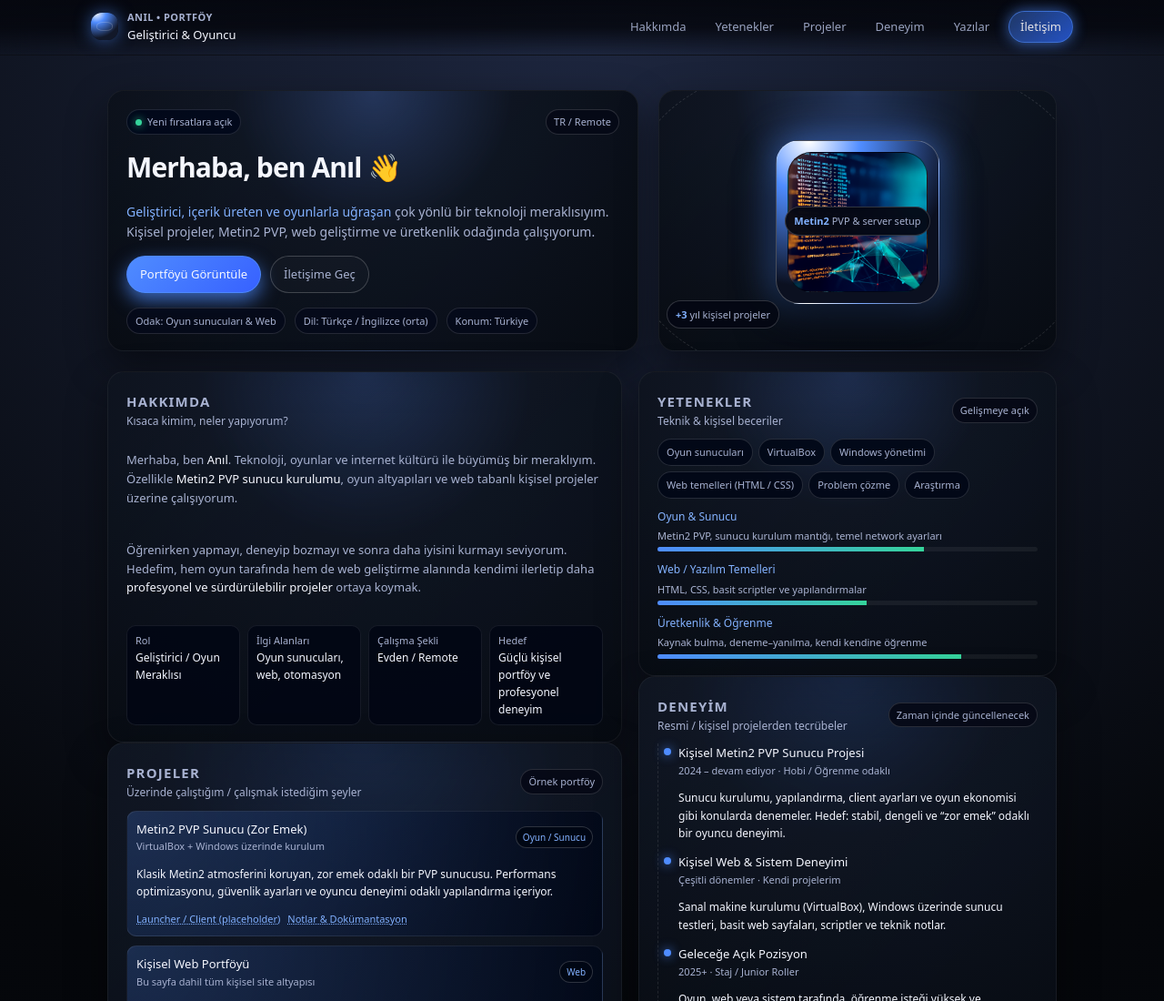
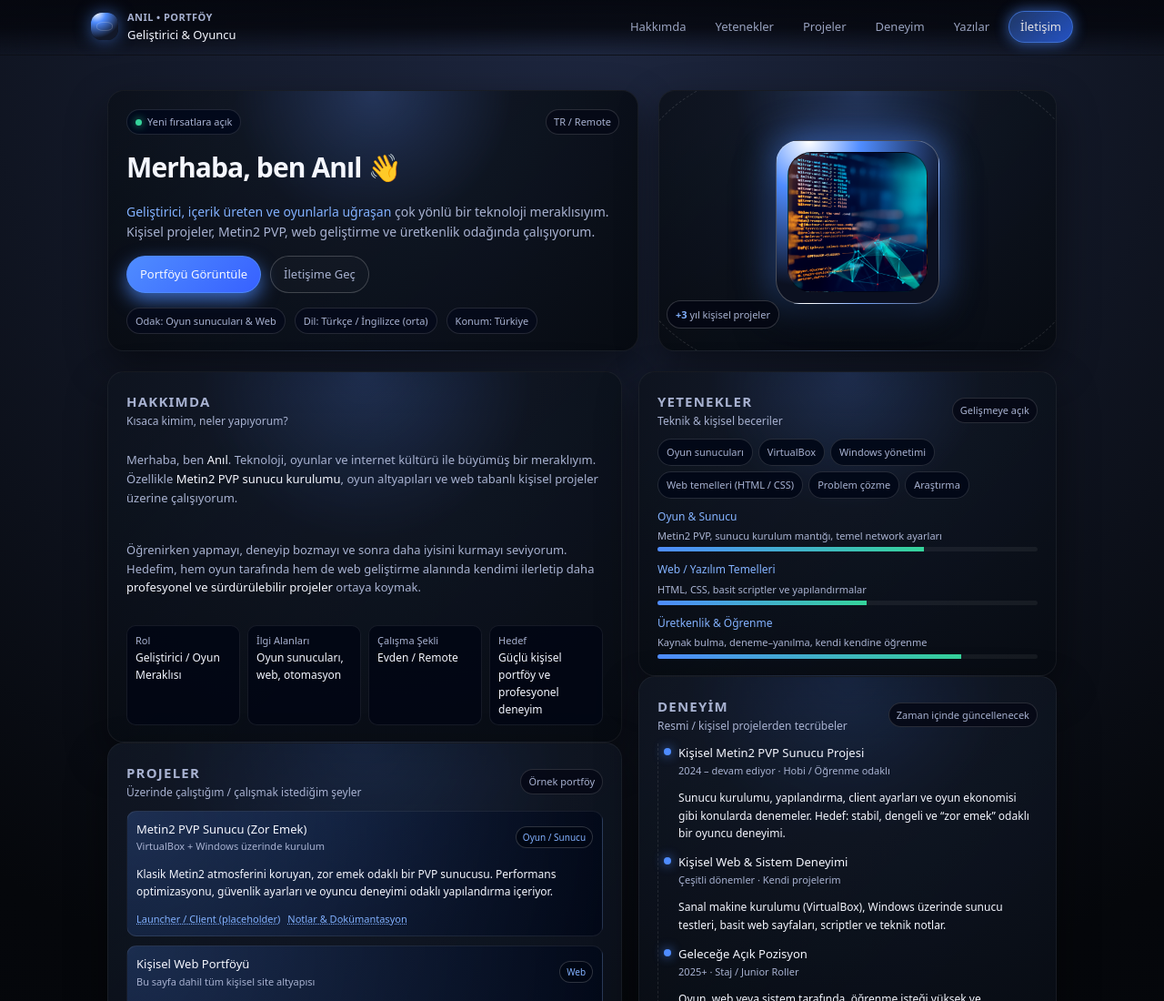
Before and after one commit to anilyilmaz-gif/benimSitem, a plain HTML site: page index.html in a window 1280 px wide. Shown: the top 1100 px of the page at 91% size. Drawn offline with Linux system fonts and the light colour scheme.

Commit message:
Add files via upload

```diff
--- a/index.html
+++ b/index.html
@@ -950,7 +950,7 @@
 			</div>
             </div>
             <div class="hero-chip"><span>+3</span> yıl kişisel projeler</div>
-            <div class="hero-chip"><span>Metin2</span> PVP &amp; server setup</div>
+
 
         </div>
     </section>
```
